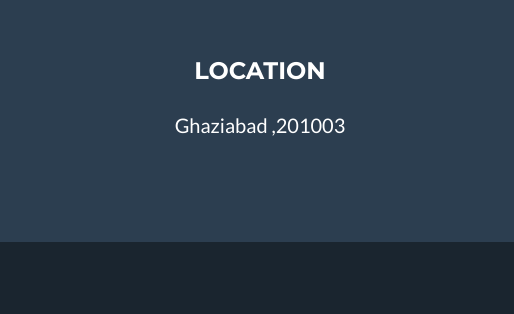
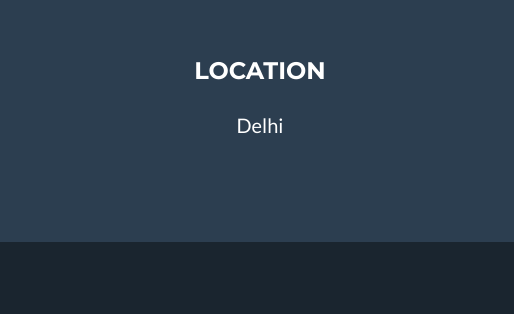
Before and after one commit to mohini-bh/mohini-bh.github.io, a plain HTML site: page index.html in a window 1280 px wide. Shown: the part 2839-3153 px from the top of the page, 0-514 px from the left. Drawn offline with Linux system fonts and the light colour scheme; files that its build step writes are made by us from their sources.

Commit message:
Update index.html

```diff
--- a/index.html
+++ b/index.html
@@ -171,7 +171,7 @@
         <div class="row">
           <div class="col-md-4 mb-5 mb-lg-0">
             <h4 class="text-uppercase mb-4">Location</h4>
-            <p class="lead mb-0">Ghaziabad ,201003</p>
+            <p class="lead mb-0">Delhi</p>
           </div>
           <div class="col-md-4 mb-5 mb-lg-0">
             <h4 class="text-uppercase mb-4">Join me on</h4>
```
